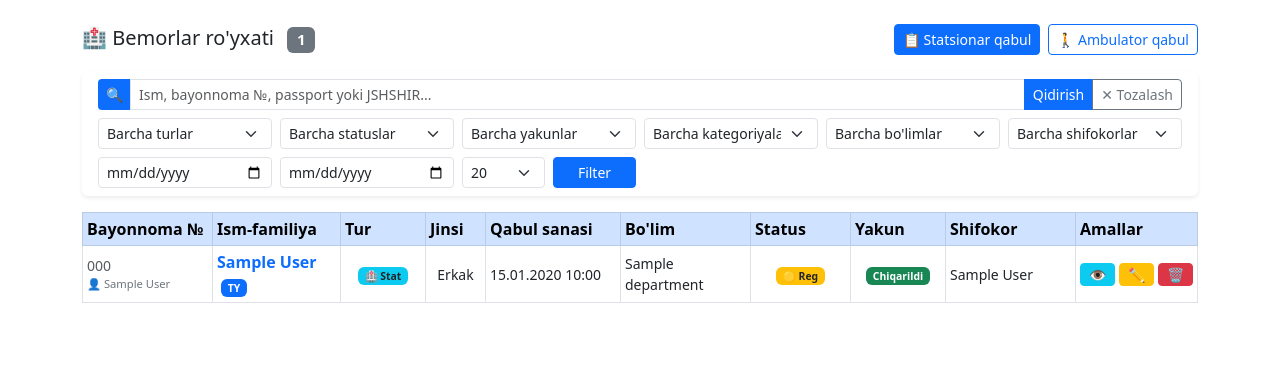
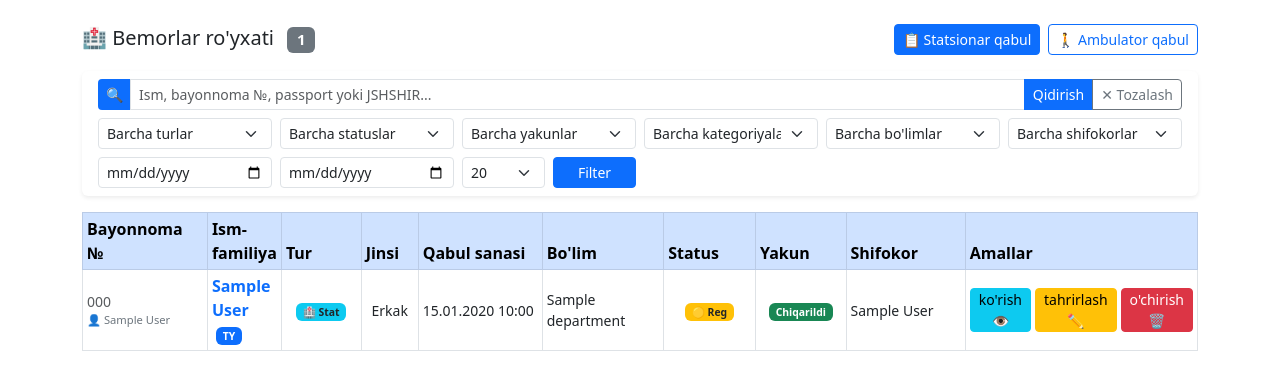
Before and after one commit to ALFAxxs/STATISTIKA-SKB, a Django app: page /patients/ in a window 1280 px wide. Shown: the part 87-477 px from the top of the page. Run offline with Django 5.2, Linux system fonts and the light colour scheme; a user stored in the database is signed in; tables that the repository leaves empty hold one stand-in row (values such as "Sample post").

Commit message:
19.04.2026y

```diff
--- a/templates/patients/patient_list.html
+++ b/templates/patients/patient_list.html
@@ -196,12 +196,12 @@
                 <td>
                     <div class="d-flex gap-1">
                         <a href="{% url 'patient_detail' patient.pk %}"
-                           class="btn btn-sm btn-info py-0 px-2" title="Ko'rish">👁</a>
+                           class="btn btn-sm btn-info py-0 px-2" title="Ko'rish">ko'rish 👁</a>
                         <a href="{% url 'patient_edit' patient.pk %}"
-                           class="btn btn-sm btn-warning py-0 px-2" title="Tahrirlash">✏️</a>
+                           class="btn btn-sm btn-warning py-0 px-2" title="Tahrirlash">tahrirlash ✏️</a>
                         {% if request.user.role == 'admin' or request.user.is_superuser %}
                         <a href="{% url 'patient_delete' patient.pk %}"
-                           class="btn btn-sm btn-danger py-0 px-2" title="O'chirish">🗑</a>
+                           class="btn btn-sm btn-danger py-0 px-2" title="O'chirish">o'chirish 🗑</a>
                         {% endif %}
                     </div>
                 </td>
```
